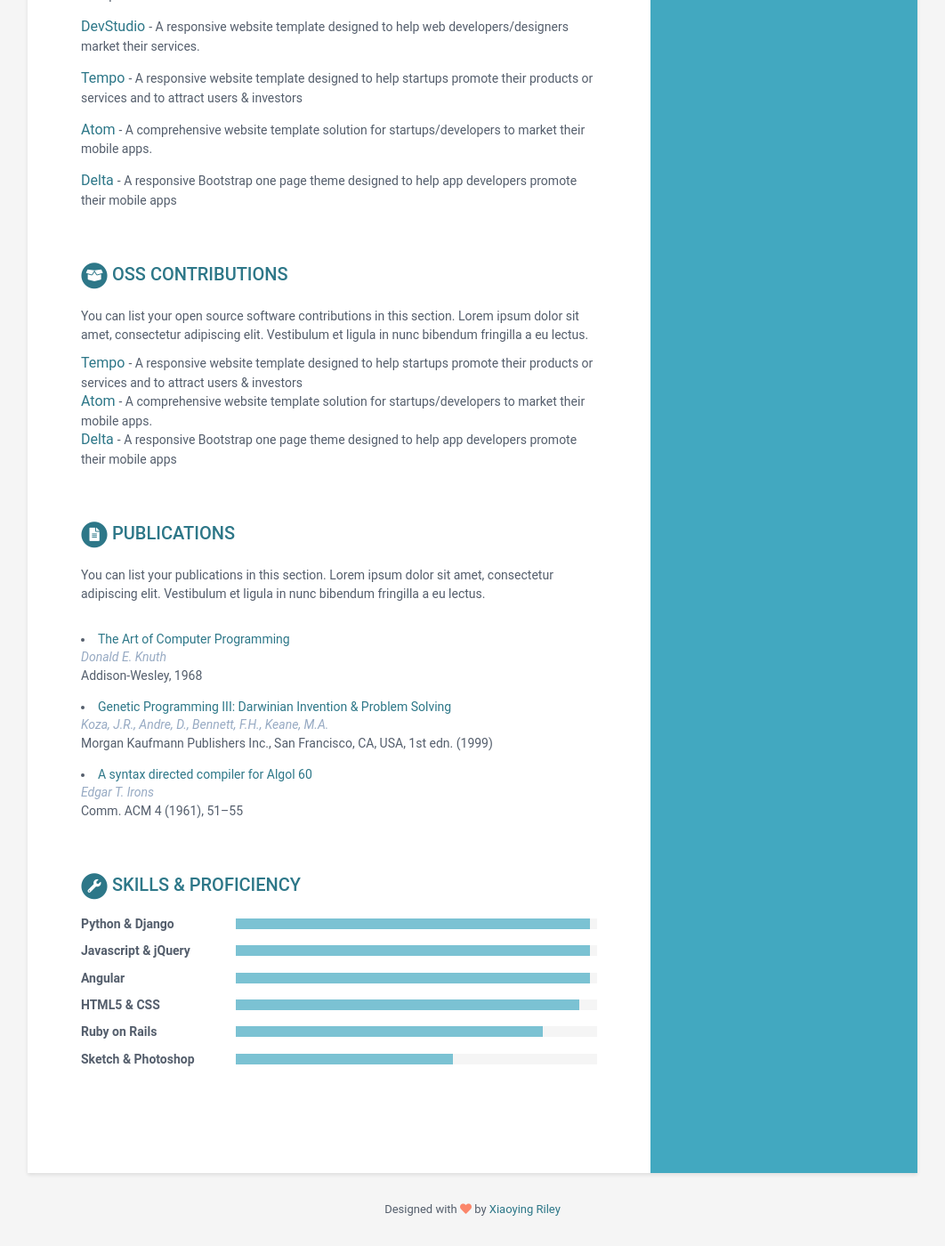
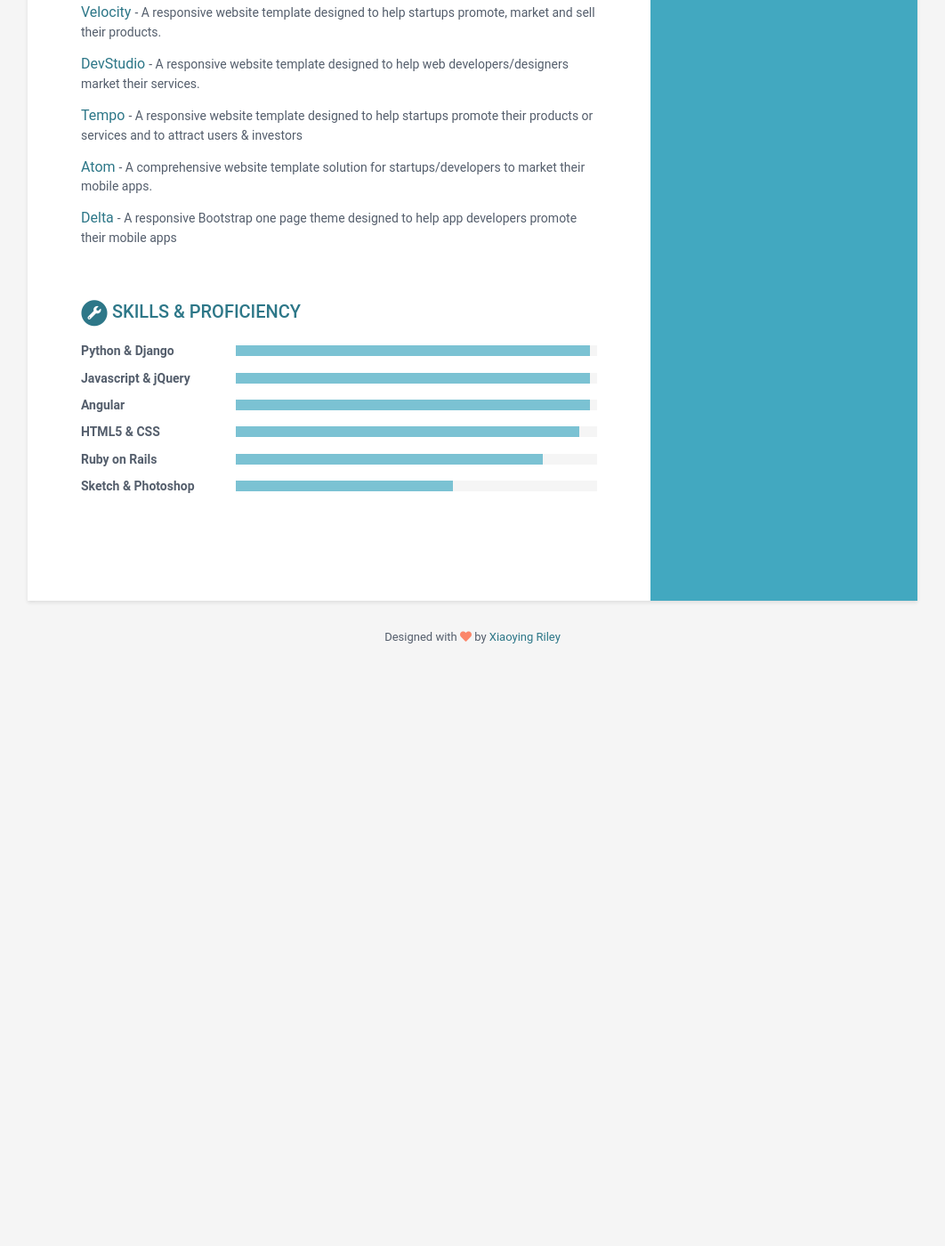
Before and after one commit to tgirotto/tgirotto.github.io, a Jekyll site: the page built from index.html, in a window 1280 px wide and 1400 px high, scrolled down 1672 px. Shown: the whole window at 89% size, without its empty margins (109-1171 px from the left). Built offline with Jekyll 4.4.1, drawn with Linux system fonts in a browser that asks for light colours; after the commit the page ends 2428 px from its top, so only the background shows below that; part of the change alters nothing that is shown; some of the changed text lies outside the part shown.

Commit message:
more improvements

```diff
--- a/_data/data.yml
+++ b/_data/data.yml
@@ -55,7 +55,9 @@ career-profile:
     title: Profile
     summary: |
       Versatile full stack developer particularly interested in solving issues in the
-      developing world.
+      developing world. I am good at finding the fastest path to a solution, and enjoy finding software
+      solutions to real world problems.
+
 education:
     title: Education
     info:
@@ -68,8 +70,8 @@ education:
           sociis natoque penatibus et magnis dis parturient montes, nascetur
           ridiculus mus. Donec quam felis, ultricies nec, pellentesque eu,
           pretium quis, sem.
-            - Bullet point
-            - Bullet point
+            - Operating systems
+            - Internet of Things
 
 experiences:
     title: Experiences
@@ -180,46 +182,46 @@ projects:
         link: "#"
         tagline: "A responsive Bootstrap one page theme designed to help app developers promote their mobile apps"
 
-oss:
-    title: OSS Contributions
-    intro: >
-      You can list your open source software contributions in this
-      section. Lorem ipsum dolor sit amet, consectetur adipiscing elit.
-      Vestibulum et ligula in nunc bibendum fringilla a eu lectus.
-    contributions:
-      - title: Tempo
-        link: "#"
-        tagline: "A responsive website template designed to help startups promote their products or services and to attract users &amp; investors"
+# oss:
+#     title: OSS Contributions
+#     intro: >
+#       You can list your open source software contributions in this
+#       section. Lorem ipsum dolor sit amet, consectetur adipiscing elit.
+#       Vestibulum et ligula in nunc bibendum fringilla a eu lectus.
+#     contributions:
+#       - title: Tempo
+#         link: "#"
+#         tagline: "A responsive website template designed to help startups promote their products or services and to attract users &amp; investors"
 
-      - title: Atom
-        link: "#"
-        tagline: "A comprehensive website template solution for startups/developers to market their mobile apps."
+#       - title: Atom
+#         link: "#"
+#         tagline: "A comprehensive website template solution for startups/developers to market their mobile apps."
 
-      - title: Delta
-        link: "#"
-        tagline: "A responsive Bootstrap one page theme designed to help app developers promote their mobile apps"
+#       - title: Delta
+#         link: "#"
+#         tagline: "A responsive Bootstrap one page theme designed to help app developers promote their mobile apps"
 
-publications:
-    title: Publications
-    intro: |
-      You can list your publications in this section. Lorem ipsum dolor sit
-      amet, consectetur adipiscing elit. Vestibulum et ligula in nunc
-      bibendum fringilla a eu lectus.
-    papers:
-      - title: The Art of Computer Programming
-        link: "#"
-        authors: Donald E. Knuth
-        conference: Addison-Wesley, 1968
+# publications:
+#     title: Publications
+#     intro: |
+#       You can list your publications in this section. Lorem ipsum dolor sit
+#       amet, consectetur adipiscing elit. Vestibulum et ligula in nunc
+#       bibendum fringilla a eu lectus.
+#     papers:
+#       - title: The Art of Computer Programming
+#         link: "#"
+#         authors: Donald E. Knuth
+#         conference: Addison-Wesley, 1968
 
-      - title: "Genetic Programming III: Darwinian Invention &amp; Problem Solving"
-        link: "#"
-        authors: Koza, J.R., Andre, D., Bennett, F.H., Keane, M.A.
-        conference: "Morgan Kaufmann Publishers Inc., San Francisco, CA, USA, 1st edn. (1999)"
+#       - title: "Genetic Programming III: Darwinian Invention &amp; Problem Solving"
+#         link: "#"
+#         authors: Koza, J.R., Andre, D., Bennett, F.H., Keane, M.A.
+#         conference: "Morgan Kaufmann Publishers Inc., San Francisco, CA, USA, 1st edn. (1999)"
 
-      - title: A syntax directed compiler for Algol 60
-        link: "#"
-        authors: Edgar T. Irons
-        conference: "Comm. ACM 4 (1961), 51–55"
+#       - title: A syntax directed compiler for Algol 60
+#         link: "#"
+#         authors: Edgar T. Irons
+#         conference: "Comm. ACM 4 (1961), 51–55"
 
 skills:
     title: Skills &amp; Proficiency
```
